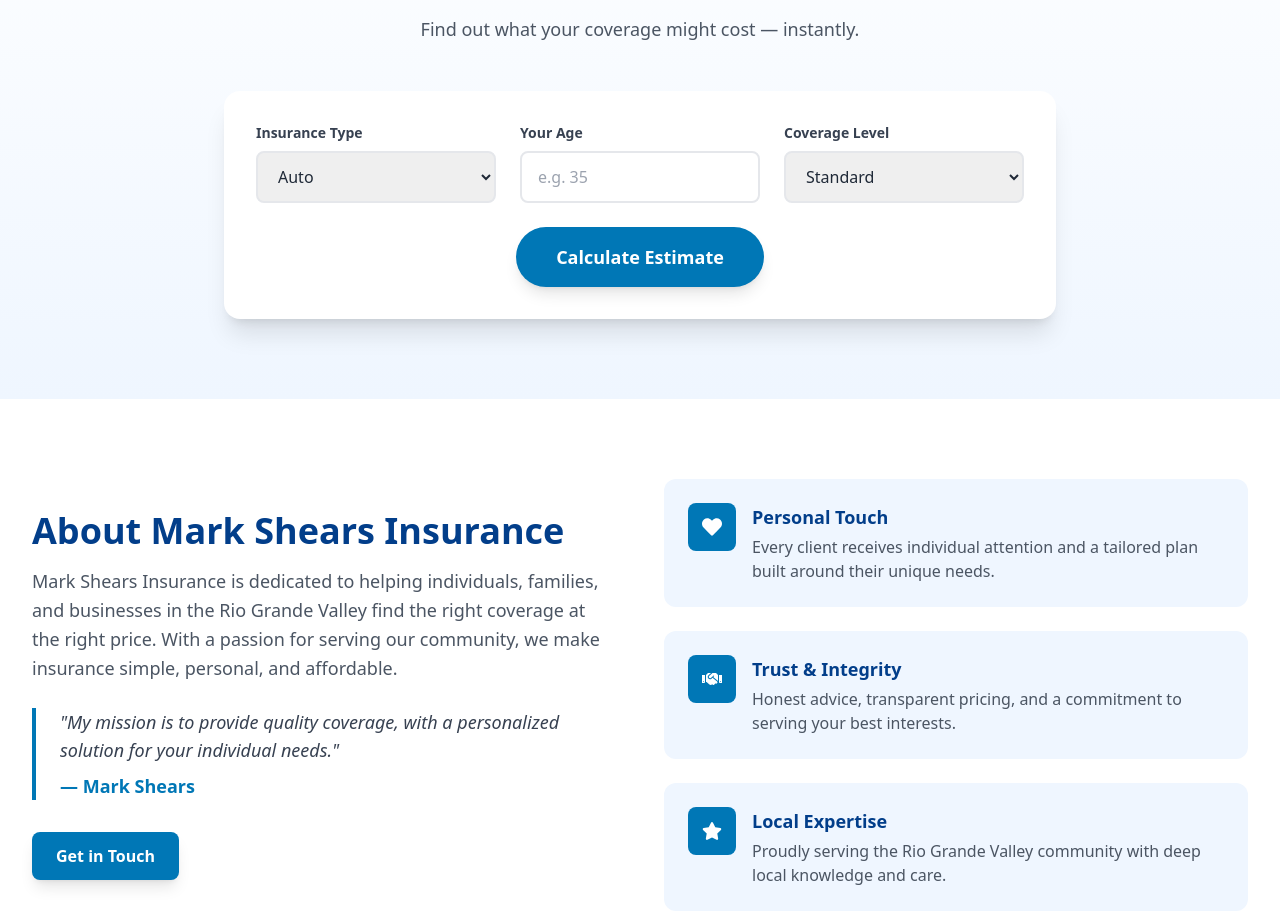
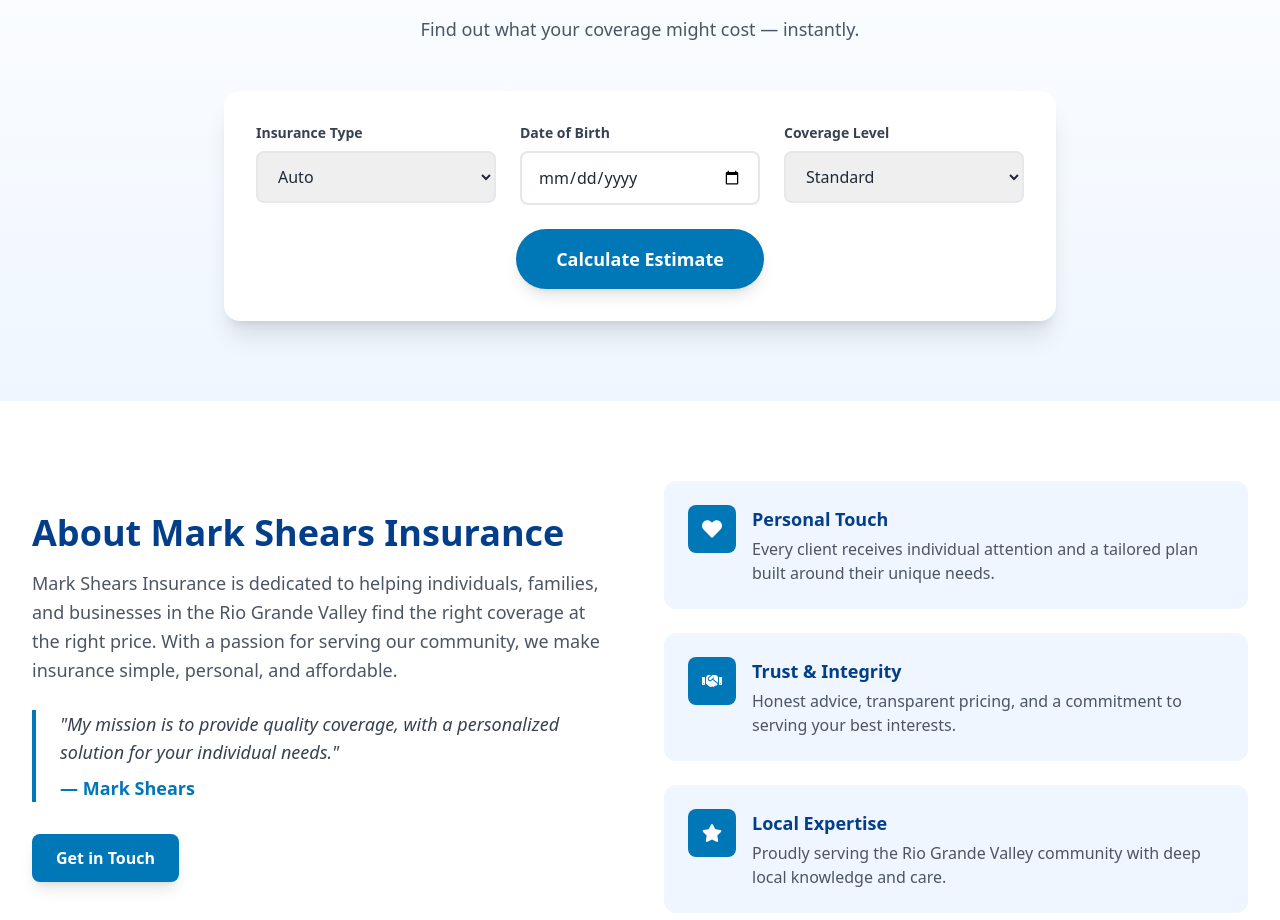
Before and after one commit to kamishakes13-prog/mark-shears-insurance, a React (Vite) app: page / in a window 1280 px wide. Shown: the part 993-1913 px from the top of the page. Built offline with nearby package versions, Linux system fonts and the light colour scheme.

Commit message:
Change Age to Date of Birth in QuoteCalculator

```diff
--- a/src/components/QuoteCalculator.jsx
+++ b/src/components/QuoteCalculator.jsx
@@ -17,7 +17,7 @@
 }
 
 export default function QuoteCalculator() {
-  const [form, setForm] = useState({ type: 'Auto', age: '', coverage: 'Standard' })
+  const [form, setForm] = useState({ type: 'Auto', dob: '', coverage: 'Standard' })
   const [result, setResult] = useState(null)
   const [loading, setLoading] = useState(false)
 
@@ -39,7 +39,7 @@
 
     setTimeout(() => {
       const [low, high] = baseRates[form.type][form.coverage]
-      const mult = ageMultiplier(parseInt(form.age) || 35)
+      const mult = ageMultiplier(form.dob ? Math.floor((new Date() - new Date(form.dob)) / (365.25 * 24 * 60 * 60 * 1000)) : 35)
       const estLow = Math.round(low * mult)
       const estHigh = Math.round(high * mult)
       setResult({ low: estLow, high: estHigh })
@@ -88,15 +88,13 @@
 
             {/* Age */}
             <div>
-              <label className="block text-sm font-semibold text-gray-700 mb-2">Your Age</label>
+              <label className="block text-sm font-semibold text-gray-700 mb-2">Date of Birth</label>
               <input
-                type="number"
-                name="age"
-                value={form.age}
+                type="date"
+                name="dob"
+                value={form.dob}
                 onChange={handleChange}
-                placeholder="e.g. 35"
-                min="18"
-                max="80"
+                max={new Date().toISOString().split('T')[0]}
                 required
                 className="w-full border-2 border-gray-200 rounded-lg px-4 py-3 focus:border-primary focus:outline-none transition-colors"
               />
```
